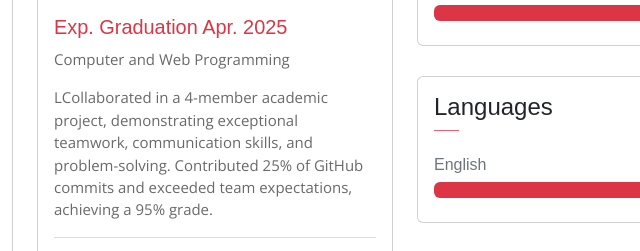
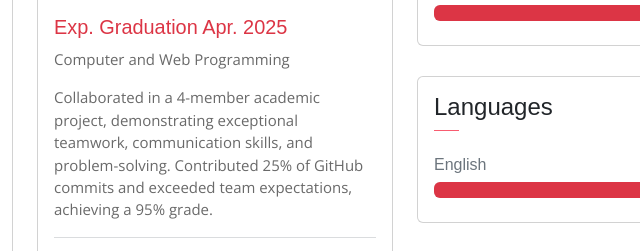
Before and after one commit to Kummirai/portfolio, a website: page public_html/index.html in a window 1280 px wide. Shown: the part 1582-1833 px from the top of the page, 425-1065 px from the left. Drawn offline with nearby package versions, Linux system fonts and the light colour scheme; some packages are replaced by stand-ins of ours; a small style sheet from the web is missing; a web font is replaced by a local one.

Commit message:
Fix typo

```diff
--- a/public_html/index.html
+++ b/public_html/index.html
@@ -297,7 +297,7 @@
                 <h6 class="title text-danger">Exp. Graduation Apr. 2025</h6>
                 <p>Computer and Web Programming</p>
                 <p class="subtitle">
-                  LCollaborated in a 4-member academic project, demonstrating
+                  Collaborated in a 4-member academic project, demonstrating
                   exceptional teamwork, communication skills, and
                   problem-solving. Contributed 25% of GitHub commits and
                   exceeded team expectations, achieving a 95% grade.
```
